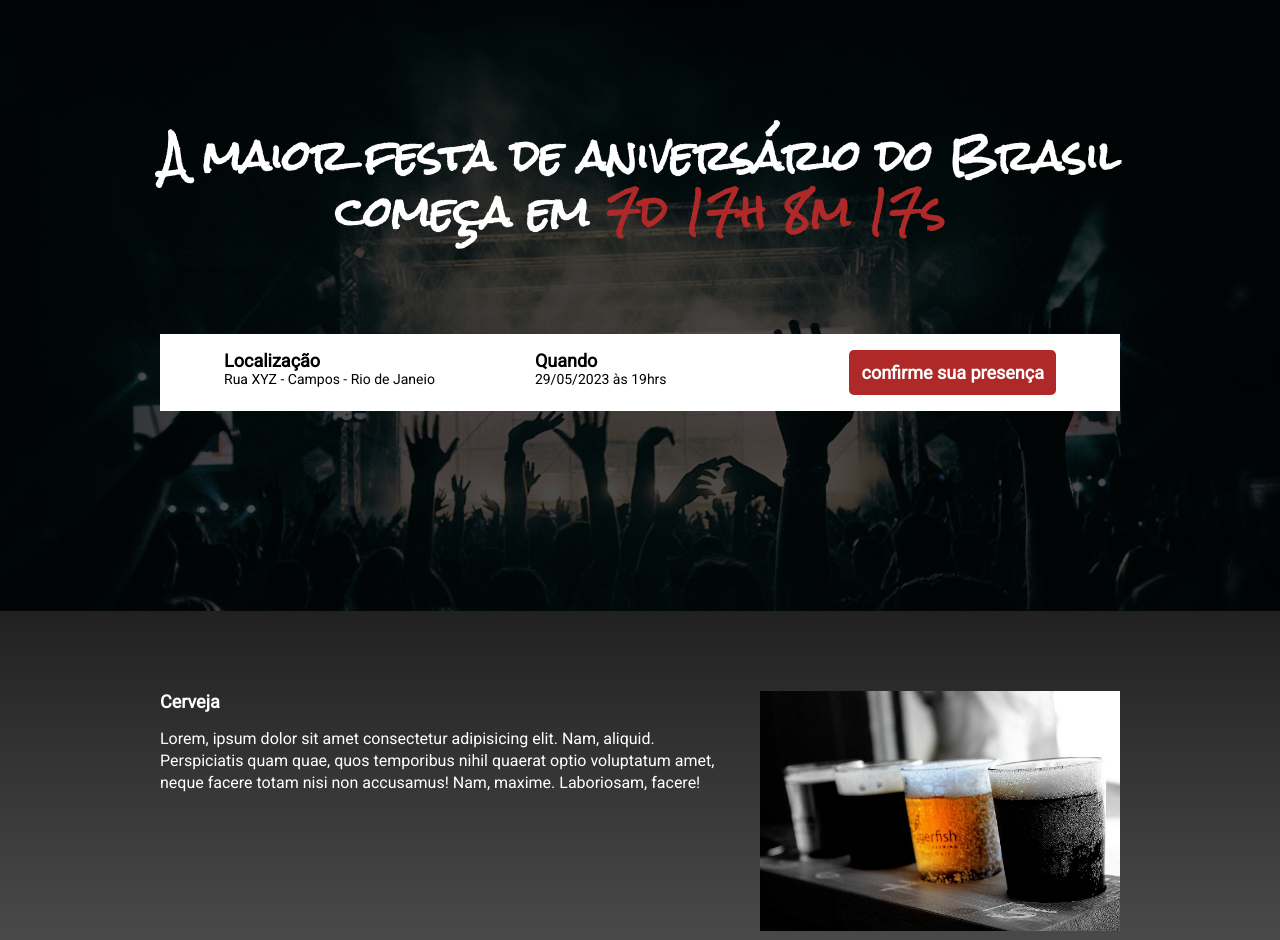
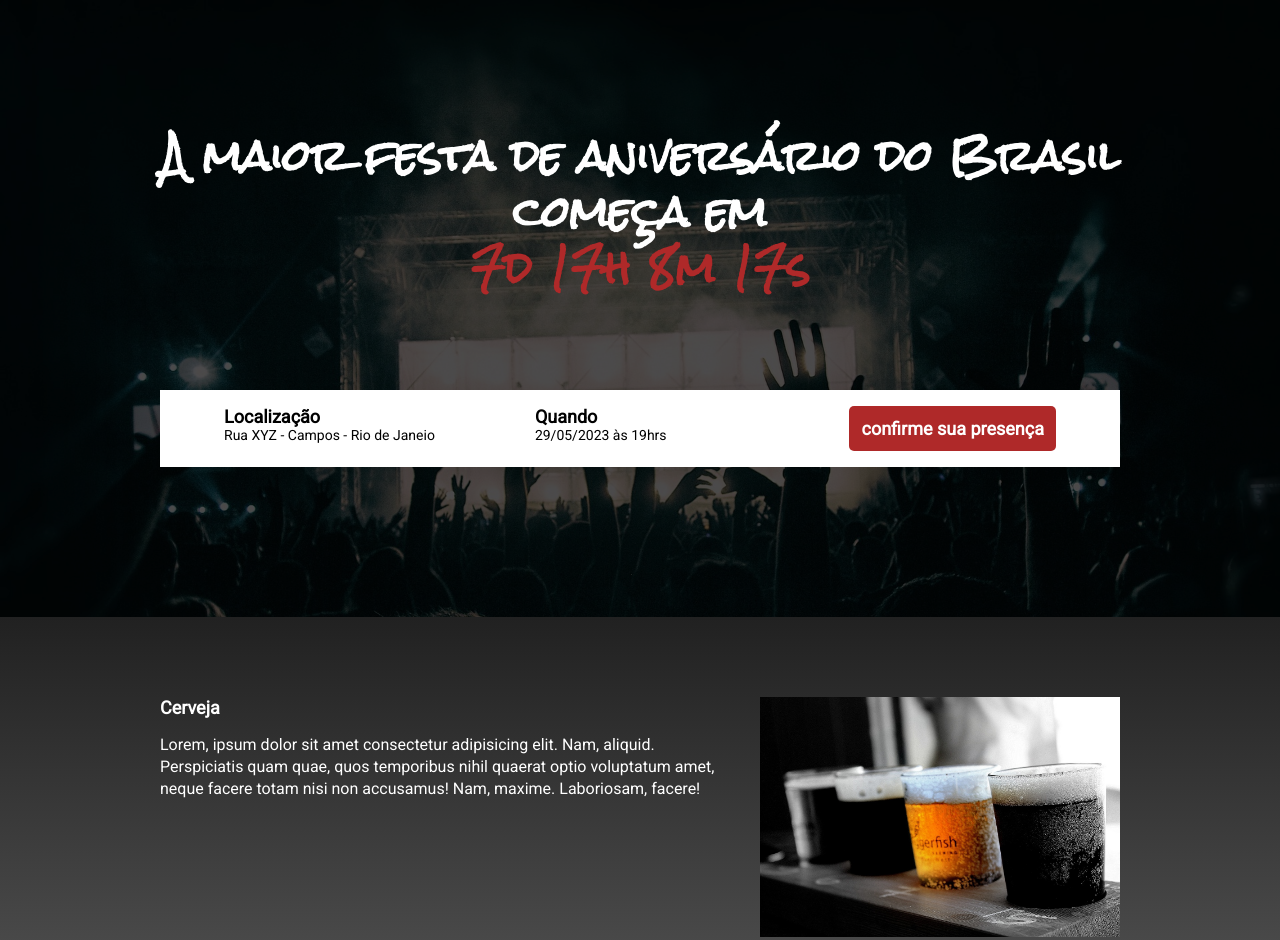
Before and after one commit to bcdias/landing-page-aniversario, a website built with Parcel: page src/index.html in a window 1280 px wide. Shown: the top 940 px of the page. Built offline with nearby package versions, Linux system fonts and the light colour scheme.

Commit message:
Ajustando contador

```diff
--- a/src/index.html
+++ b/src/index.html
@@ -18,7 +18,9 @@
     <header class="hero">
         <div class="container">
             <p class="hero__text">
-                A maior festa de aniversário do Brasil começa em <span class="hero__text contador"></span>
+                A maior festa de aniversário do Brasil começa em
+                <br>
+                <span class="hero__text contador"></span>
             </p>
             <div class="infos-bar">
                 <ul class="infos-bar__infos">
--- a/src/styles/_event.scss
+++ b/src/styles/_event.scss
@@ -55,6 +55,8 @@
 
     @media (max-width: 640px){
 
+        padding: 50px 0;
+
         &__image{
             width: 100%;
         }
--- a/src/styles/_hero.scss
+++ b/src/styles/_hero.scss
@@ -1,7 +1,7 @@
 @use 'variables';
 
 .hero {
-    padding: 64px 0 200px;
+    padding: 64px 0 150px;
     background-image: url('../img/rock.jpg');
     background-repeat: no-repeat;
     background-size: cover;
```
